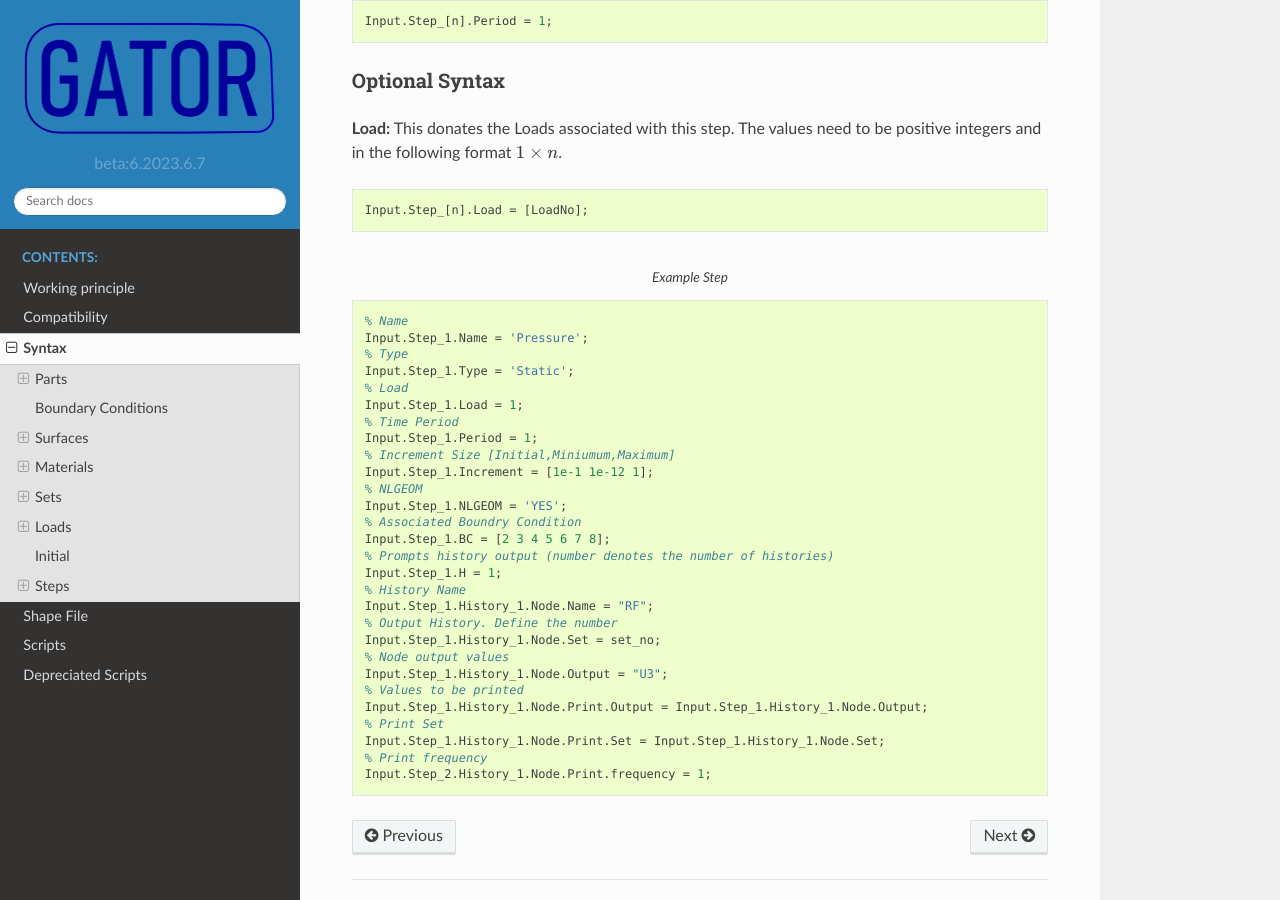
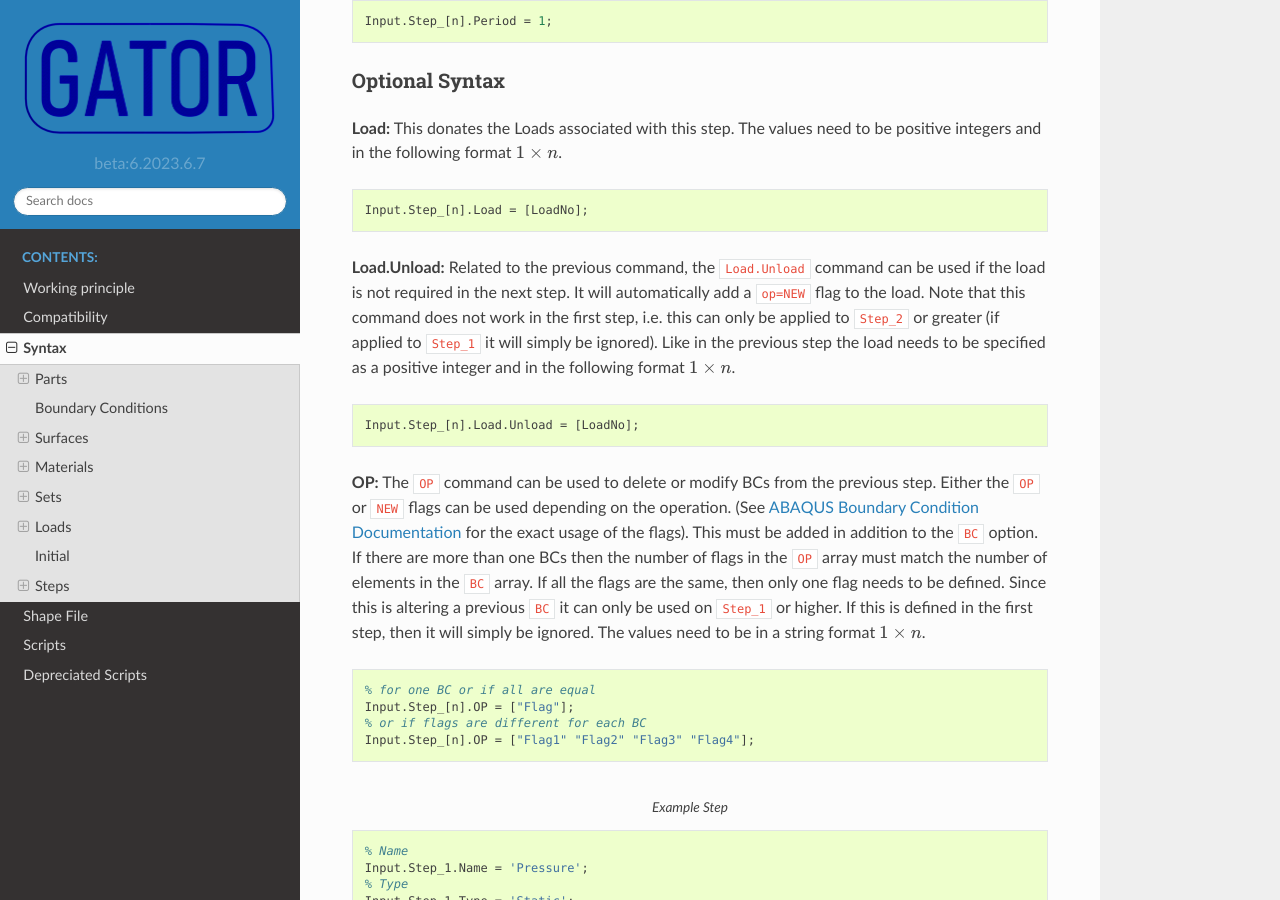
Before and after one commit to aq18507/GATORdocs, a Sphinx documentation site: the page built from doc/Syntax.rst, in a window 1280 px wide and 900 px high, scrolled down 11721 px. Built offline with Sphinx 7.4.7 and the Read the Docs theme 2.0.0, drawn with Linux system fonts in a browser that asks for light colours; pages that are not in the unit, such as notebooks, are missing from menus.

Commit message:
docs: update Syntax.rst

```diff
--- a/doc/Syntax.rst
+++ b/doc/Syntax.rst
@@ -535,6 +535,21 @@ Optional Syntax
   Input.Step_[n].Load = [LoadNo];
 
 
+**Load.Unload:** Related to the previous command, the ``Load.Unload`` command can be used if the load is not required in the next step. It will automatically add a ``op=NEW`` flag to the load. Note that this command does not work in the first step, i.e. this can only be applied to ``Step_2`` or greater (if applied to ``Step_1`` it will simply be ignored). Like in the previous step the load needs to be specified as a positive integer and in the following format :math:`1 \times n`.
+
+.. code-block:: matlab
+
+  Input.Step_[n].Load.Unload = [LoadNo];
+
+
+**OP:** The ``OP`` command can be used to delete or modify BCs from the previous step. Either the ``OP`` or ``NEW`` flags can be used depending on the operation. (See `ABAQUS Boundary Condition Documentation <https://docs.software.vt.edu/abaqusv2022/English/SIMACAEKEYRefMap/simakey-r-boundary.htm>`_ for the exact usage of the flags). This must be added in addition to the ``BC`` option. If there are more than one BCs then the number of flags in the ``OP`` array must match the number of elements in the ``BC`` array. If all the flags are the same, then only one flag needs to be defined. Since this is altering a previous ``BC`` it can only be used on ``Step_1`` or higher. If this is defined in the first step, then it will simply be ignored. The values need to be in a string format :math:`1 \times n`.
+
+.. code-block:: matlab
+
+  % for one BC or if all are equal
+  Input.Step_[n].OP = ["Flag"];
+  % or if flags are different for each BC
+  Input.Step_[n].OP = ["Flag1" "Flag2" "Flag3" "Flag4"];
 
 
 .. code-block:: matlab
```
